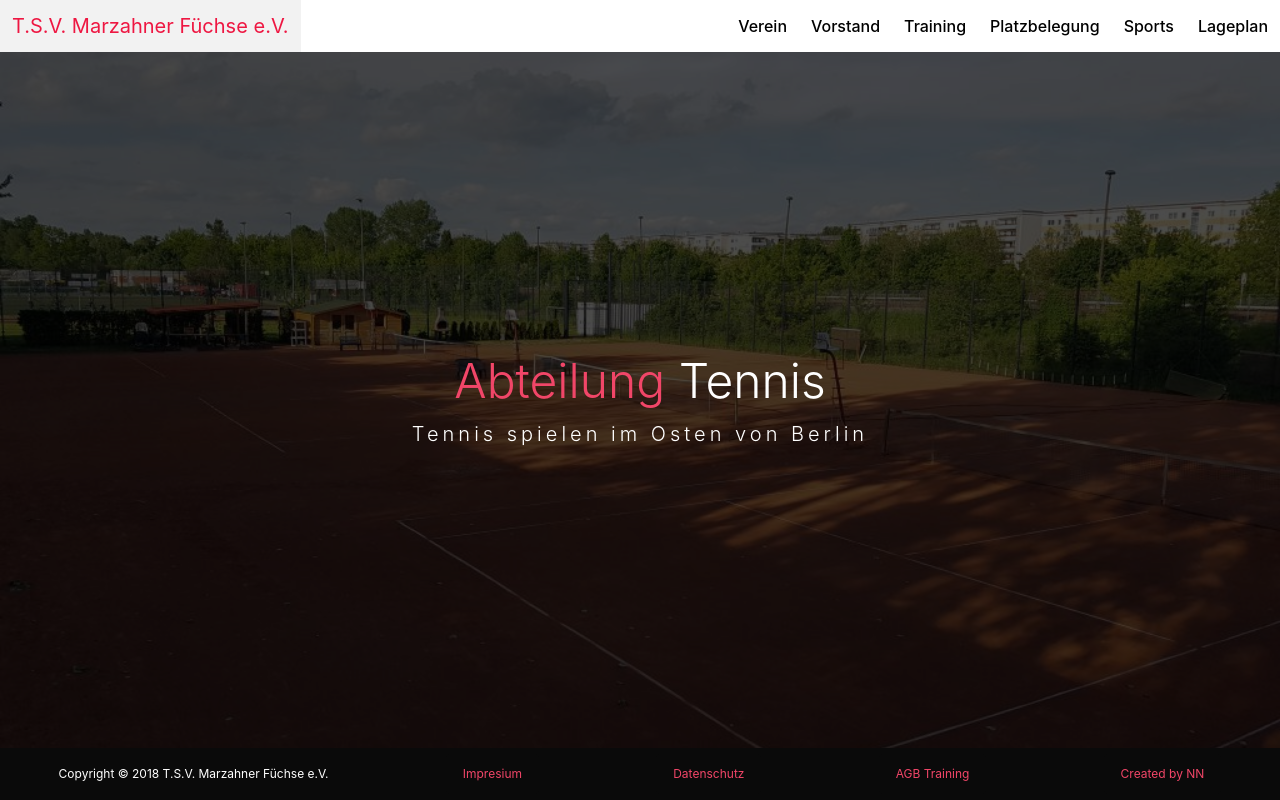
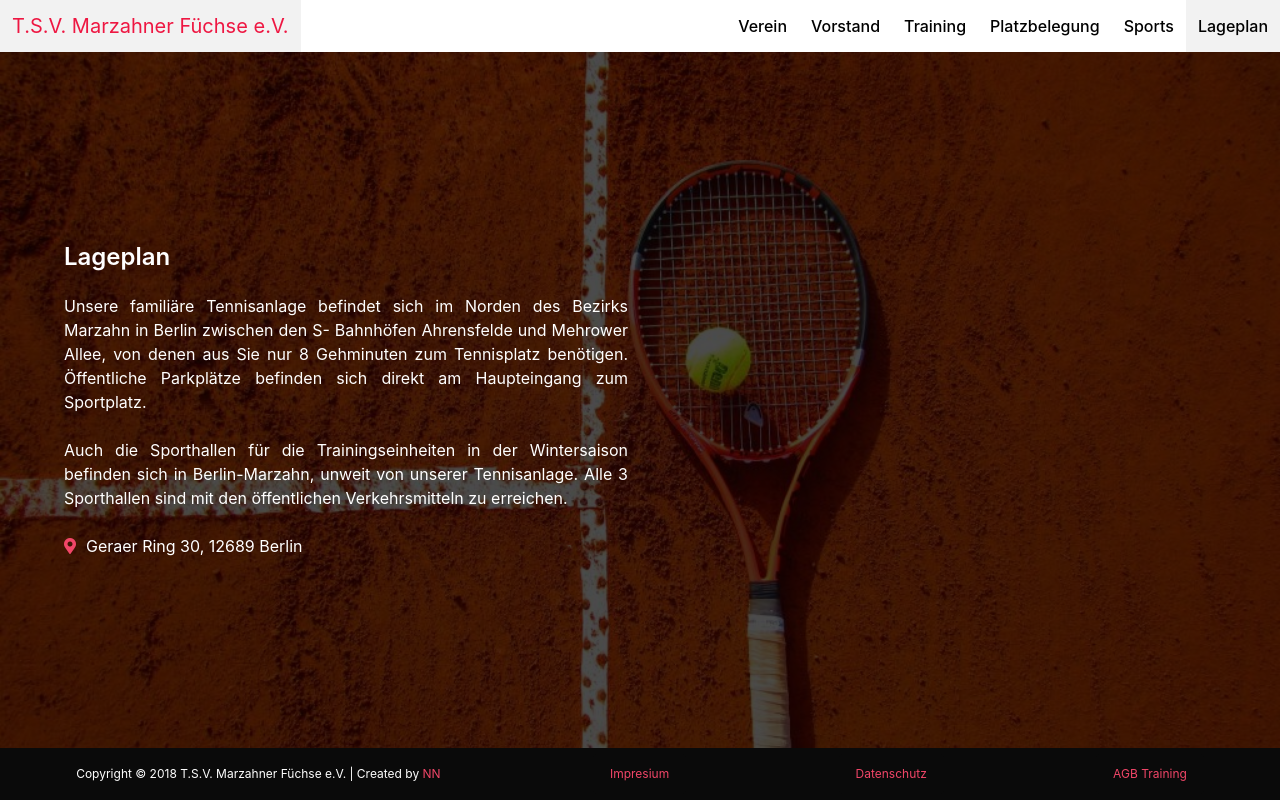
Before and after one commit to nikolaounkl/tennis_club, a React (Create React App) app: page /#/lageplan in a window 1280 px wide. Built offline with nearby package versions, Linux system fonts and the light colour scheme.

Commit message:
Fixed router error on reload.

```diff
--- a/public/index.html
+++ b/public/index.html
@@ -2,14 +2,14 @@
 <html lang="en">
     <head>
         <meta charset="utf-8" />
-    <link rel="shortcut icon" href="%PUBLIC_URL%/favicon.ico" />
+        <link rel="shortcut icon" href="images/logo.png" />
         <meta
             name="viewport"
             content="width=device-width, initial-scale=1, shrink-to-fit=no"
         />
         <meta name="theme-color" content="#000000" />
         <link rel="manifest" href="%PUBLIC_URL%/manifest.json" />
-    <title>React App</title>
+        <title>T.S.V. Marzahner Füchse e.V.</title>
     </head>
 
     <body>
--- a/src/App.css
+++ b/src/App.css
@@ -129,11 +129,13 @@ iframe {
     color: #ff3860;
 }
 
-#sports a:hover {
-    color: #ff3860;
+#sports a:hover,
+a.map-link:hover {
+    color: #ff3860 !important;
 }
 
-.button {
+.button,
+.map-link {
     transition: all 0.1s ease-in-out !important;
 }
 
--- a/src/App.js
+++ b/src/App.js
@@ -2,7 +2,7 @@ import React, { Component } from "react";
 import "./App.css";
 import Navbar from "./components/layout/Navbar";
 import Footer from "./components/layout/Footer";
-import { Switch, Route, BrowserRouter } from "react-router-dom";
+import { Switch, Route, HashRouter } from "react-router-dom";
 import Home from "./components/pages/Home";
 import Verein from "./components/pages/Verein";
 import Vorstand from "./components/pages/Vorstand";
@@ -15,7 +15,7 @@ import NotFound from "./components/pages/NotFound";
 class App extends Component {
     render() {
         return (
-            <BrowserRouter>
+            <HashRouter>
                 <div className="App">
                     <Navbar />
                     <Footer />
@@ -35,7 +35,7 @@ class App extends Component {
                     <Route path="/lageplan" exact component={Lageplan} />
                     <Route component={NotFound} />
                 </Switch>
-            </BrowserRouter>
+            </HashRouter>
         );
     }
 }
--- a/src/components/layout/Footer.js
+++ b/src/components/layout/Footer.js
@@ -3,17 +3,17 @@ import React, { Component } from "react";
 export default class Footer extends Component {
     impresium = () => {
         window.open(
-            "http://" + window.location.hostname + "/images/impresium.pdf"
+            "http://www.tennis-fuechse-marzahn.de/images/verein-impressum.pdf"
         );
     };
     Datenschutz = () => {
         window.open(
-            "http://" + window.location.hostname + "/images/datenschutz.pdf"
+            "http://www.tennis-fuechse-marzahn.de/images/datenschutz.pdf"
         );
     };
     agb = () => {
         window.open(
-            "http://" + window.location.hostname + "/images/agb_training.pdf"
+            "http://www.tennis-fuechse-marzahn.de/images/agb_training.pdf"
         );
     };
     render() {
@@ -21,7 +21,16 @@ export default class Footer extends Component {
             <nav className="level navbar is-black is-fixed-bottom is-hidden-mobile">
                 <div className="level-item has-text-centered">
                     <p className="link has-text-white is-size-7">
-                        Copyright © 2018 T.S.V. Marzahner Füchse e.V.
+                        Copyright © 2018 T.S.V. Marzahner Füchse e.V. | Created
+                        by
+                        <a
+                            className="link has-text-danger"
+                            href="http://www.nikolaounikolaos.com/"
+                            target="_blank"
+                            rel="noopener noreferrer"
+                        >
+                            <span className="is-size-7"> NN</span>
+                        </a>
                     </p>
                 </div>
                 <div className="level-item">
@@ -48,16 +57,6 @@ export default class Footer extends Component {
                         <span className="is-size-7">AGB Training</span>
                     </button>
                 </div>
-                <div className="level-item">
-                    <a
-                        className="link button is-black has-text-danger"
-                        href="http://www.nikolaounikolaos.com/"
-                        target="_blank"
-                        rel="noopener noreferrer"
-                    >
-                        <span className="is-size-7">Created by NN</span>
-                    </a>
-                </div>
             </nav>
         );
     }
--- a/src/components/pages/Lageplan.js
+++ b/src/components/pages/Lageplan.js
@@ -27,19 +27,15 @@ export default function Lageplan() {
                                 Verkehrsmitteln zu erreichen.
                             </p>
                             <br />
-                            <i className="fas fa-car fa-lg" />
-                            <i className="fas fa-train fa-lg" />
-                            <i className="fas fa-bus fa-lg" />
-                            <i className="fas fa-bicycle fa-lg" />
-                            <i className="fas fa-walking fa-lg" />
-                        </div>
-                        <div className="column is-half-desktop">
-                            <iframe
-                                src="http://www.google.com/maps/embed?pb=!1m17!1m8!1m3!1d11288.856829600325!2d13.559298990818792!3d52.56679278143259!3m2!1i1024!2i768!4f13.1!4m6!3e6!4m0!4m3!3m2!1d52.567119999999996!2d13.55996!5e0!3m2!1sen!2sus!4v1521145257039"
-                                title="map"
-                                frameBorder="0"
-                                allowFullScreen
-                            />
+                            <a
+                                className="has-text-white map-link"
+                                href="https://goo.gl/maps/S8FKYnUSJhivyWVN7"
+                                target="_blank"
+                                rel="noopener noreferrer"
+                            >
+                                <i className="fas fa-map-marker-alt has-text-danger" />
+                                Geraer Ring 30, 12689 Berlin
+                            </a>
                         </div>
                     </div>
                 </div>
```
Also changed, not shown: public/images/logo.png (renamed from public/images/Capture.PNG), 1 other file (tests, documents, lock files or other folders). Lines whose indentation alone changed are shown as unchanged.
